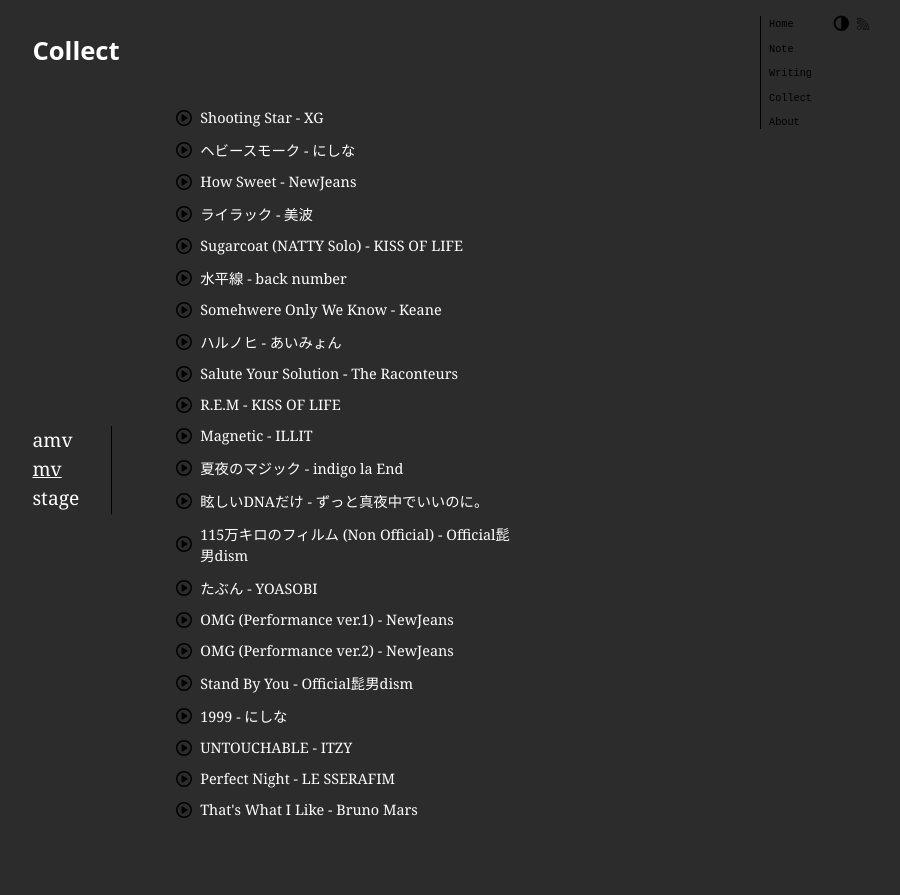
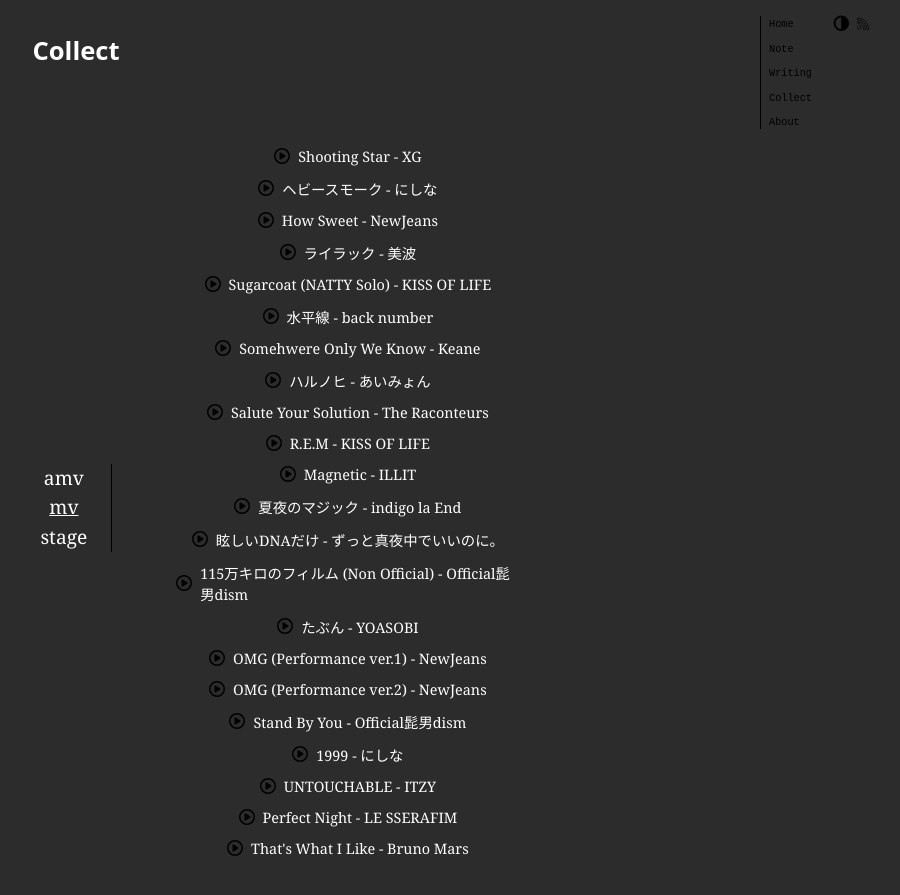
Before and after one commit to faithk7/faithk7.github.io, a Jekyll site: the page built from collect.html, in a window 1280 px wide. Shown: the top 895 px of the page, without its empty margins (360-1260 px from the left). Built offline with Jekyll 4.4.1, drawn with Linux system fonts in a browser that asks for light colours.

Commit message:
[temp] fix the collect nav and tile pos

```diff
--- a/_sass/_collect.scss
+++ b/_sass/_collect.scss
@@ -3,17 +3,13 @@
 .c-collection-container {
     display: grid;
     grid-template-columns: 1fr 5fr;
-    /* Changed from 1fr 3fr to auto 1fr */
     grid-template-rows: auto 1fr;
     gap: 20px;
-    /* height: 100vh; */
     width: 100%;
     height: 100%;
     box-sizing: border-box;
-    height: auto;
     margin-top: auto;
     margin-bottom: 2rem;
-     /* might need to adjust more when there are more items added */
 }
 
 .o-collection-title {
@@ -27,12 +23,10 @@
 .c-collection-nav-container {
     grid-column: 1 / 2;
     grid-row: 2 / 3;
-    /* Specify the grid row */
     display: flex;
     flex-direction: column;
-    align-items: flex-start;
+    align-items: center;
     justify-content: center;
-    /* Center content vertically */
     overflow-y: auto;
     padding-right: 10px;
     background-color: inherit;
@@ -41,7 +35,6 @@
     min-height: fit-content;
     align-self: center;
     width: auto;
-    /* Allow width to be determined by content */
     max-width: 200px;
 }
 
@@ -64,7 +57,7 @@
     grid-column: 2 / 3;
     grid-row: 2 / 3;
     display: flex;
-    align-items: flex-start;
+    align-items: center;
     justify-content: center;
     flex-direction: column;
     overflow-y: scroll;
```
